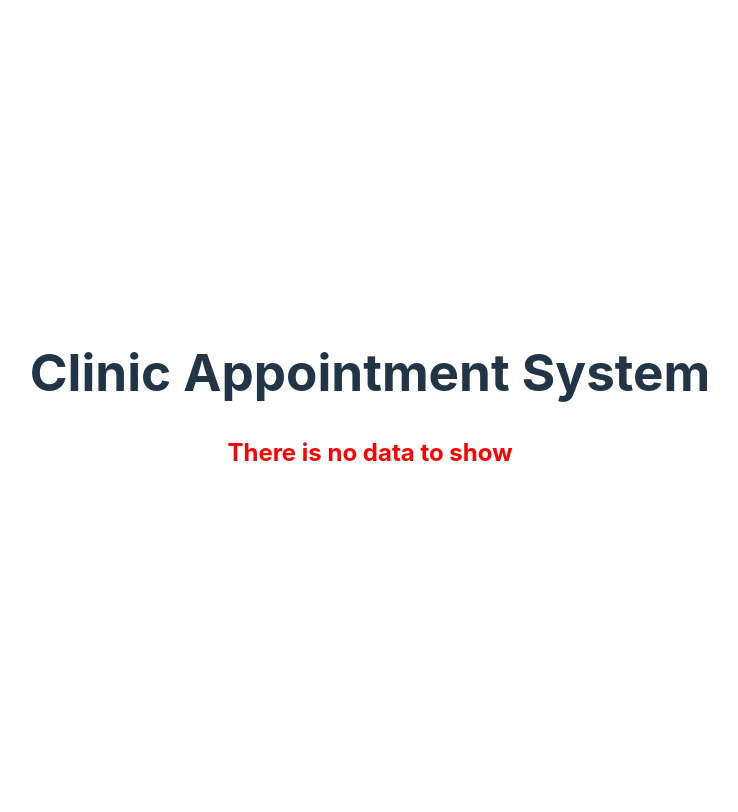
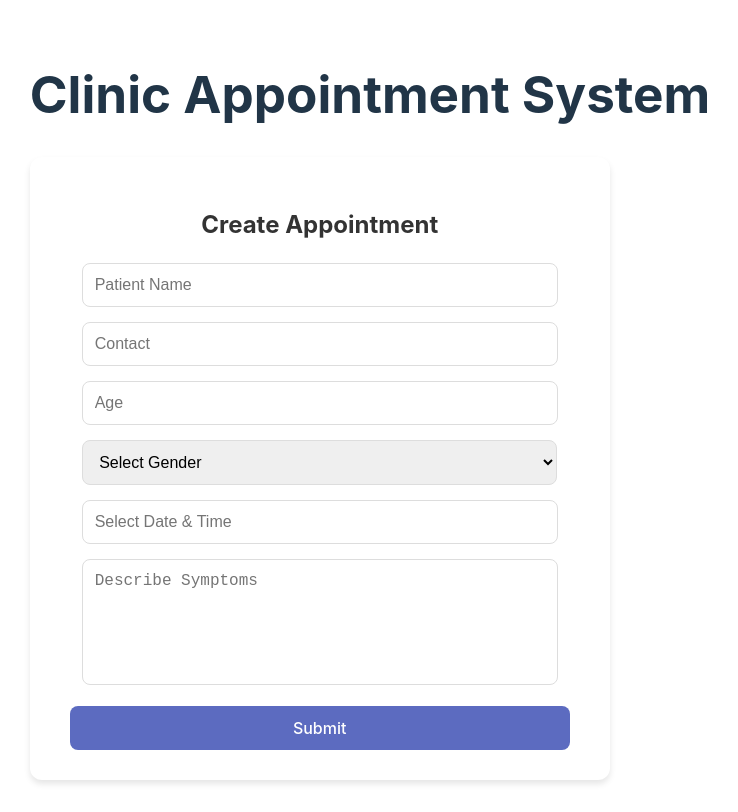
Before and after one commit to Moamen-Yazouri/clinic-appointment-system, a React (Vite) app: page /create in a window 1280 px wide. Shown: the whole page, without its empty margins (270-1008 px from the left). Built offline with nearby package versions, Linux system fonts and the light colour scheme.

Commit message:
Restore create appointment screen as it was

```diff
--- a/src/App.tsx
+++ b/src/App.tsx
@@ -1,6 +1,6 @@
 import "./App.css";
-// import CreateAppointment from "./Screens/CreateAppointment/CreateAppointment";
-import ManageAppointments from "./Screens/ManageAppointments/ManageAppointments";
+import CreateAppointment from "./Screens/CreateAppointment/CreateAppointment";
+// import ManageAppointments from "./Screens/ManageAppointments/ManageAppointments";
 // import Dashboard from "./Screens/Dashboard/Dashboard";
 // import { IAppointment, Status } from "./types/types";
 function App() {
@@ -11,8 +11,8 @@ function App() {
   return (
     <>
       <h1>Clinic Appointment System</h1>
-      {/* <CreateAppointment /> */}
-      <ManageAppointments />
+      <CreateAppointment />
+      {/* <ManageAppointments /> */}
       {/* <Dashboard appointments={apps} /> */}
     </>
   );
--- a/src/Screens/CreateAppointment/CreateAppointment.css
+++ b/src/Screens/CreateAppointment/CreateAppointment.css
@@ -7,3 +7,65 @@
   max-width: 500px;
   text-align: center;
 }
+.success-message {
+  background-color: #4caf50;
+  color: white;
+  padding: 20px;
+  border-radius: 8px;
+  margin-top: 20px;
+  font-size: 18px;
+}
+h2 {
+  font-size: 24px;
+  font-weight: bold;
+  color: #333;
+  margin-bottom: 20px;
+}
+
+input[type="text"],
+input[type="number"],
+select,
+textarea {
+  width: 90%;
+  padding: 12px;
+  margin-bottom: 15px;
+  border: 1px solid #ddd;
+  border-radius: 8px;
+  font-size: 16px;
+  transition: all 0.3s ease;
+}
+.gender {
+  width: 95%;
+}
+.react-datepicker-wrapper {
+  width: 100%;
+}
+input[type="text"]:focus,
+input[type="number"]:focus,
+select:focus,
+textarea:focus {
+  border-color: #5c6bc0;
+  box-shadow: 0 0 10px rgba(92, 107, 192, 0.3);
+  outline: none;
+}
+
+textarea {
+  height: 100px;
+  resize: none;
+}
+
+button {
+  background-color: #5c6bc0;
+  color: white;
+  padding: 12px 25px;
+  border: none;
+  border-radius: 8px;
+  font-size: 16px;
+  cursor: pointer;
+  transition: all 0.3s ease;
+  width: 100%;
+}
+
+button:hover {
+  background-color: #3f51b5;
+}
--- a/src/Screens/CreateAppointment/CreateAppointment.tsx
+++ b/src/Screens/CreateAppointment/CreateAppointment.tsx
@@ -1,8 +1,8 @@
 import "./CreateAppointment.css";
-import CreateAppointmentForm from "../../components/createAppointmentForm/CreateAppointmentForm";
 import { useState } from "react";
-import RenderSubmittedData from "../../components/renderSubmittedData/RenderSubmittedData";
 import { IAppointment, Status } from "../../types/types";
+import dayjs from "dayjs";
+import DateTimePicker from "./DateTimePicker";
 
 const CreateAppointment = () => {
   const appointmentsNumber = JSON.parse(
@@ -20,17 +20,125 @@ const CreateAppointment = () => {
     note: "",
   });
   const [submitted, setSubmitted] = useState(false);
+  const handleChange = (
+    e: React.ChangeEvent<
+      HTMLInputElement | HTMLSelectElement | HTMLTextAreaElement
+    >
+  ) => {
+    setPatientData({
+      ...patientData,
+      [e.target.name]: e.target.value,
+    });
+  };
 
+  const handleDateChange = (date: Date | null) => {
+    setPatientData({ ...patientData, dateTime: date });
+  };
+
+  const handleSubmit = (e: React.FormEvent) => {
+    e.preventDefault();
+    if (
+      patientData.name &&
+      patientData.contact &&
+      patientData.age &&
+      patientData.gender &&
+      patientData.dateTime &&
+      patientData.symptoms
+    ) {
+      const data: IAppointment[] = JSON.parse(
+        localStorage.getItem("appointment-details") || "[]"
+      );
+      const checkedArray = Array.isArray(data)
+        ? [...data, patientData]
+        : [patientData];
+      localStorage.setItem("appointment-details", JSON.stringify(checkedArray));
+      setSubmitted(true);
+    }
+  };
   return (
     <div className="container">
       {submitted ? (
-        <RenderSubmittedData patientData={patientData} />
+        <div className="success-message">
+          <h2>Appointment successfully created!</h2>
+          <h3>Submitted Appointment Details:</h3>
+          <p>
+            <strong>Patient Name:</strong> {patientData.name}
+          </p>
+          <p>
+            <strong>Contact:</strong> {patientData.contact}
+          </p>
+          <p>
+            <strong>Age:</strong> {patientData.age}
+          </p>
+          <p>
+            <strong>Gender:</strong> {patientData.gender}
+          </p>
+          <p>
+            <strong>Appointment Date/Time:</strong>
+            {patientData.dateTime
+              ? dayjs(patientData.dateTime).format("MM/DD/YYYY, hh:mm A")
+              : ""}
+          </p>
+          <p>
+            <strong>Symptoms:</strong> {patientData.symptoms}
+          </p>
+        </div>
       ) : (
-        <CreateAppointmentForm
-          patientData={patientData}
-          setPatientData={setPatientData}
-          setSubmitted={setSubmitted}
-        />
+        <>
+          <h2>Create Appointment</h2>
+          <form onSubmit={handleSubmit}>
+            <input
+              type="text"
+              name="name"
+              placeholder="Patient Name"
+              value={patientData.name}
+              onChange={handleChange}
+              required
+            />
+            <input
+              type="text"
+              name="contact"
+              placeholder="Contact"
+              value={patientData.contact}
+              onChange={handleChange}
+              required
+            />
+            <input
+              type="number"
+              name="age"
+              placeholder="Age"
+              value={patientData.age}
+              onChange={handleChange}
+              required
+            />
+            <select
+              className="gender"
+              name="gender"
+              value={patientData.gender}
+              onChange={handleChange}
+              required
+            >
+              <option value="">Select Gender</option>
+              <option value="Male">Male</option>
+              <option value="Female">Female</option>
+            </select>
+
+            <DateTimePicker
+              selectedDate={patientData.dateTime}
+              onDateChange={handleDateChange}
+            />
+
+            <textarea
+              name="symptoms"
+              placeholder="Describe Symptoms"
+              value={patientData.symptoms}
+              onChange={handleChange}
+              required
+            ></textarea>
+
+            <button type="submit">Submit</button>
+          </form>
+        </>
       )}
     </div>
   );
--- a/src/components/createAppointmentForm/create-appointment-form.css
+++ /dev/null
@@ -1,54 +0,0 @@
-h2 {
-  font-size: 24px;
-  font-weight: bold;
-  color: #333;
-  margin-bottom: 20px;
-}
-
-input[type="text"],
-input[type="number"],
-select,
-textarea {
-  width: 90%;
-  padding: 12px;
-  margin-bottom: 15px;
-  border: 1px solid #ddd;
-  border-radius: 8px;
-  font-size: 16px;
-  transition: all 0.3s ease;
-}
-.gender {
-  width: 95%;
-}
-.react-datepicker-wrapper {
-  width: 100%;
-}
-input[type="text"]:focus,
-input[type="number"]:focus,
-select:focus,
-textarea:focus {
-  border-color: #5c6bc0;
-  box-shadow: 0 0 10px rgba(92, 107, 192, 0.3);
-  outline: none;
-}
-
-textarea {
-  height: 100px;
-  resize: none;
-}
-
-button {
-  background-color: #5c6bc0;
-  color: white;
-  padding: 12px 25px;
-  border: none;
-  border-radius: 8px;
-  font-size: 16px;
-  cursor: pointer;
-  transition: all 0.3s ease;
-  width: 100%;
-}
-
-button:hover {
-  background-color: #3f51b5;
-}
```
Also changed, not shown: src/components/createAppointmentForm/CreateAppointmentForm.tsx (deleted, +0 -106 lines), src/components/renderSubmittedData/RenderSubmittedData.tsx (deleted, +0 -39 lines), src/components/renderSubmittedData/render-submitted-data.css (deleted, +0 -8 lines), src/Screens/CreateAppointment/DateTimePicker.tsx (renamed from src/components/dateTimePicker/DateTimePicker.tsx).
